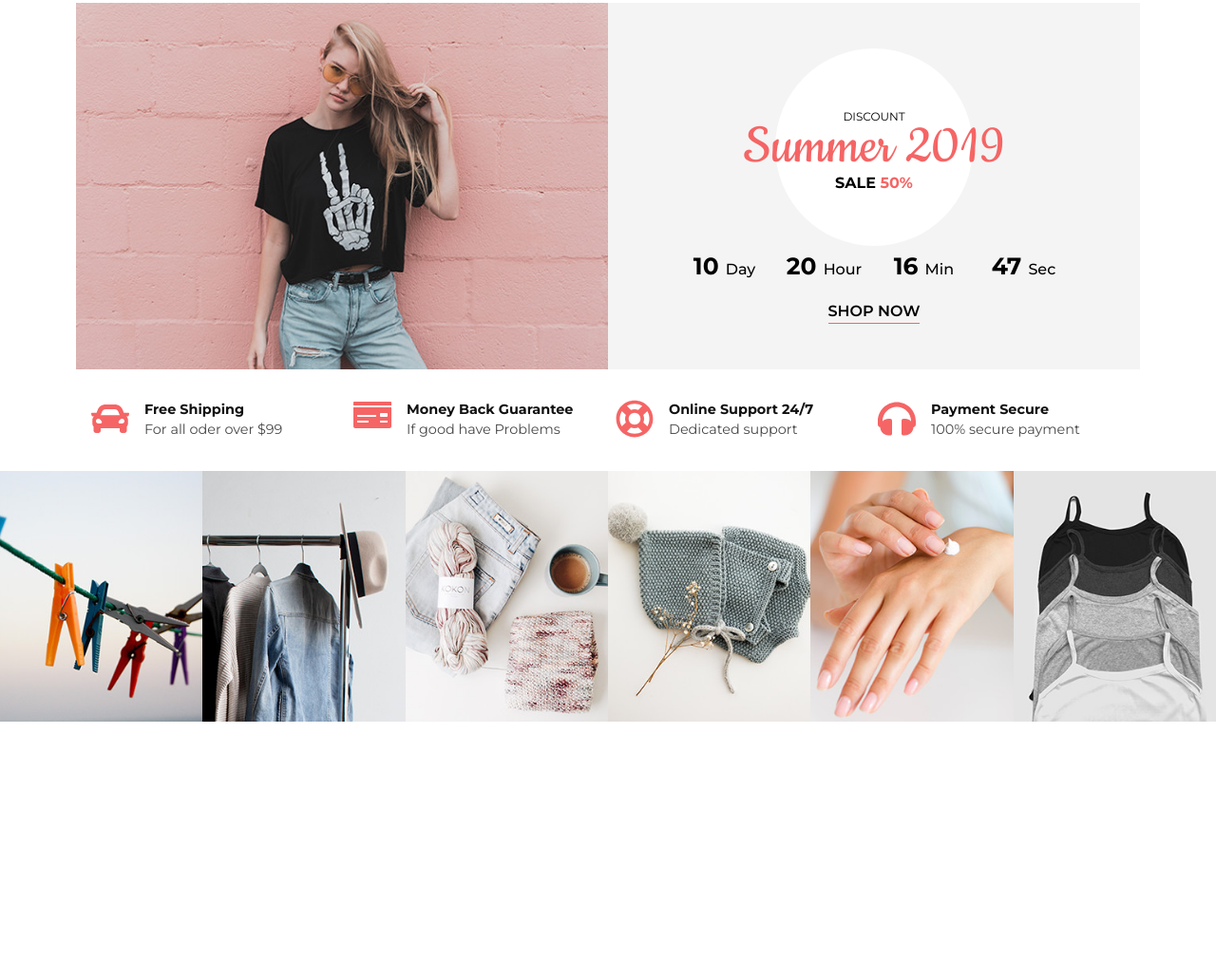
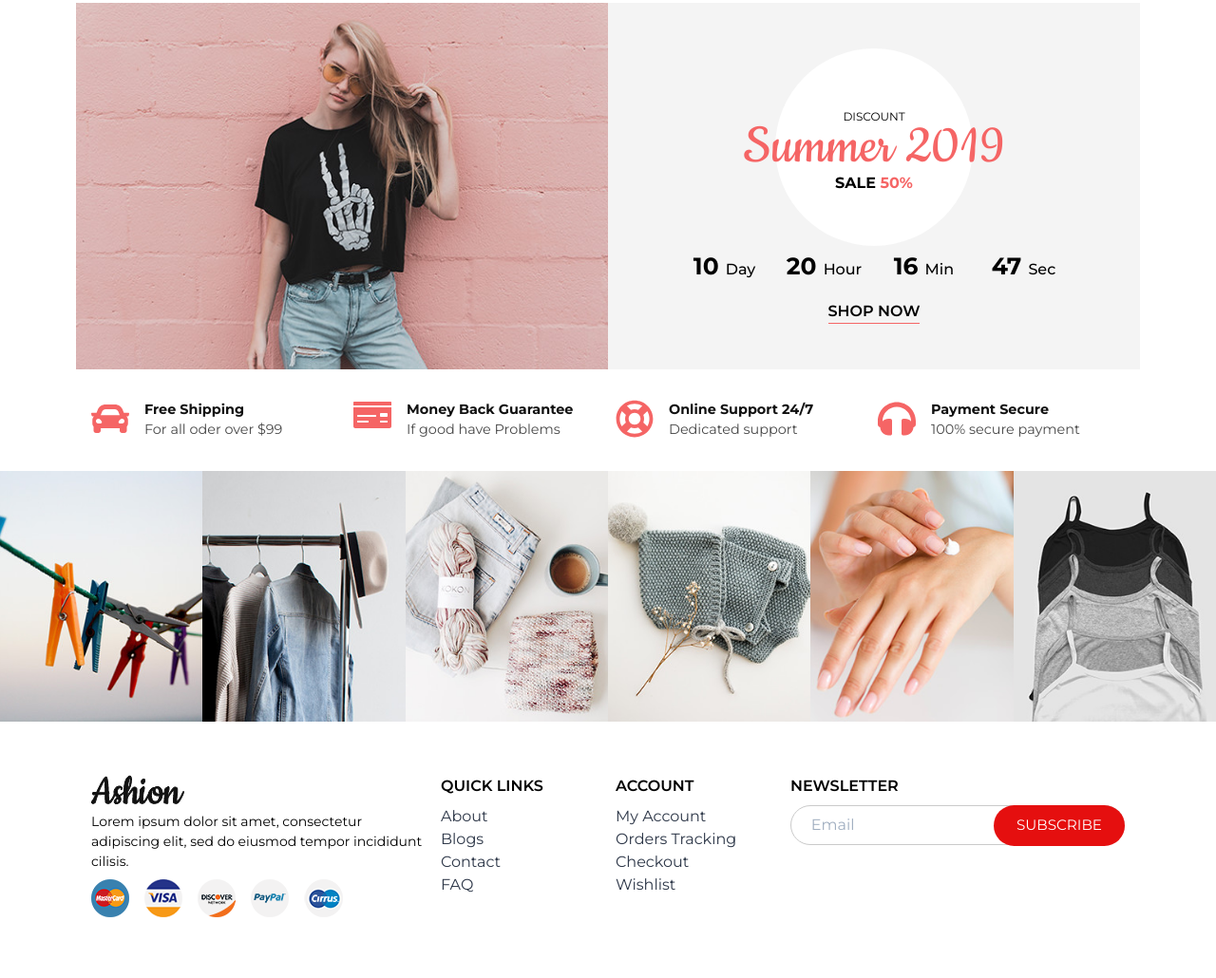
Before and after one commit to mehdiFa-web/ashionClone, a website built with webpack: page src/index.html in a window 1280 px wide. Shown: the part 2801-3831 px from the top of the page at 95% size. Before the commit the page ends 3561 px from the top, so only its background shows below. Built offline with nearby package versions, Linux system fonts and the light colour scheme.

Commit message:
updating subscrib form

```diff
--- a/src/css/main.scss
+++ b/src/css/main.scss
@@ -31,9 +31,12 @@ body {
 }
 
 
-.newproducts-container,
-.count-down{
-    max-width: 70rem;
+@screen xl {
+    .newproducts-container,
+    .count-down{
+        width: 100%;
+        max-width: 70rem;
+    }
 }
 @screen md {
     .main-grid {
@@ -298,15 +301,23 @@ hot trends
 
 #demo {
 
-    font-size:25px;
+    font-size:15px;
     font-weight: bold;
     span {
         font-weight: 500;
-        font-size:1rem;
+        font-size:.7rem;
     }
 }
 
-
+@media screen and (min-width:412px) {
+    #demo {
+        font-size:25px;
+        span {
+            font-weight: 500;
+            font-size:1rem;
+        }
+    }
+}
 
 
 .benefits {
@@ -357,3 +368,39 @@ hot trends
     }
 
 }
+
+
+.newsletter {
+
+    &-form {
+        position: relative;
+
+        .input {
+            border: solid #cacaca 1px;
+            border-radius: 2rem;
+            display: flex;
+            overflow: hidden;
+            padding: 8px 1.3rem;
+            width: 100%;
+            &:focus {
+                outline: none;
+            }
+        }
+
+        .submit {
+            position: absolute;
+            top: 0;
+            right: 0;
+            padding: 10px 1.5rem;
+            border-radius: 2rem;
+            background: #e50f0f;
+            color: white;
+            font-size: 0.95rem;
+            cursor: pointer;
+            transition: background .2s ease-in;
+            &:hover {
+                background: darken(#e50f0f, 5%);
+            }
+        }
+    }
+}
--- a/src/index.html
+++ b/src/index.html
@@ -741,5 +741,96 @@
       </div>
     </div>
   </section>
+
+  <footer>
+    <div class="container mx-auto count-down px-4 py-12">
+      <div class="mini-cards">
+        <div class="flex-12/12 md:flex-6/12 lg:flex-4/12" >
+          <div>
+            <img src="./img/logo.png" alt="footer brand logo">
+            <p class="mt-2 text-sm">
+              Lorem ipsum dolor sit amet, consectetur adipiscing elit, sed do eiusmod tempor incididunt cilisis.
+            </p>
+            <ul class="flex items-center -mx-2">
+              <li class="m-2"><a href="#"><img src="./img/payment/payment-1.png" alt="payment logo"></a></li>
+              <li class="m-2"><a href="#"><img src="./img/payment/payment-2.png" alt="payment logo"></a></li>
+              <li class="m-2"><a href="#"><img src="./img/payment/payment-3.png" alt="payment logo"></a></li>
+              <li class="m-2"><a href="#"><img src="./img/payment/payment-4.png" alt="payment logo"></a></li>
+              <li class="m-2"><a href="#"><img src="./img/payment/payment-5.png" alt="payment logo"></a></li>
+            </ul>
+          </div>
+        </div>
+        <div class="flex-12/12 md:flex-3/12 lg:flex-2/12">
+          <div>
+            <span class="inline-block font-semibold uppercase mb-2">Quick links</span>
+            <ul>
+              <li>
+                <a class="text-gray-800" href="#">
+                  About
+                </a>
+              </li>
+              <li>
+                <a class="text-gray-800" href="#">
+                  Blogs
+                </a>
+              </li>
+              <li>
+                <a class="text-gray-800" href="#">
+                  Contact
+                </a>
+              </li>
+              <li>
+                <a class="text-gray-800" href="#">
+                  FAQ
+                </a>
+              </li>
+            </ul>
+          </div>
+        </div>
+        <div class="flex-12/12 md:flex-3/12 lg:flex-2/12">
+          <div>
+            <span class="inline-block font-semibold uppercase mb-2">
+            Account
+            </span>
+            <ul>
+              <li>
+                <a class="text-gray-800" href="#">
+                  My Account
+                </a>
+              </li>
+              <li>
+                <a class="text-gray-800" href="#">
+                  Orders Tracking
+                </a>
+              </li>
+              <li>
+                <a class="text-gray-800" href="#">
+                  Checkout
+                </a>
+              </li>
+              <li>
+                <a class="text-gray-800" href="#">
+                  Wishlist
+                </a>
+              </li>
+            </ul>
+          </div>
+        </div>
+        <div class="flex-12/12 md:flex-12/12 lg:flex-4/12">
+          <div class="newsletter">
+            <span class="inline-block font-semibold uppercase mb-2 newsletter-header">
+            newsletter
+            </span>
+            <div>
+              <form class="newsletter-form" action="">
+                <input type="email" class="input" placeholder="Email">
+                <input type="submit" class="submit" value="SUBSCRIBE">
+              </form>
+            </div>
+          </div>
+        </div>
+      </div>
+    </div>
+  </footer>
 </body>
 </html>
```
